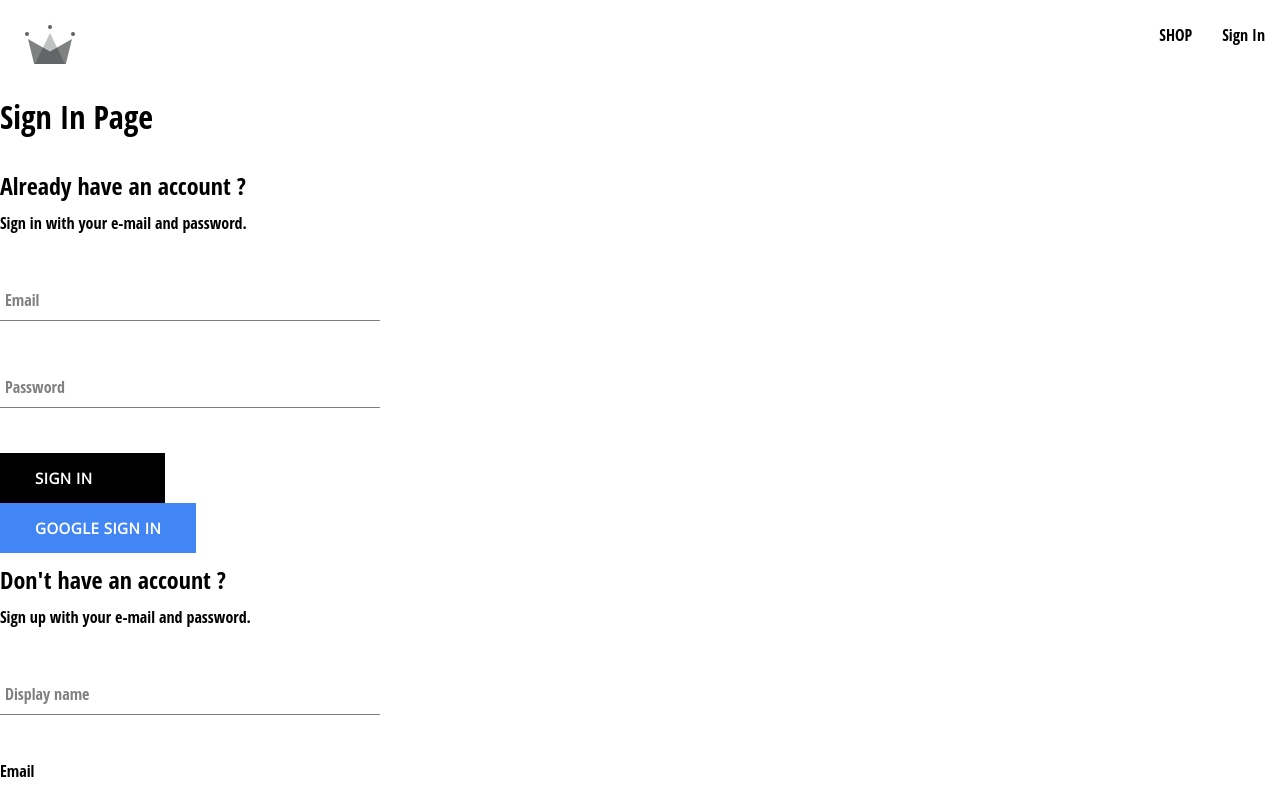
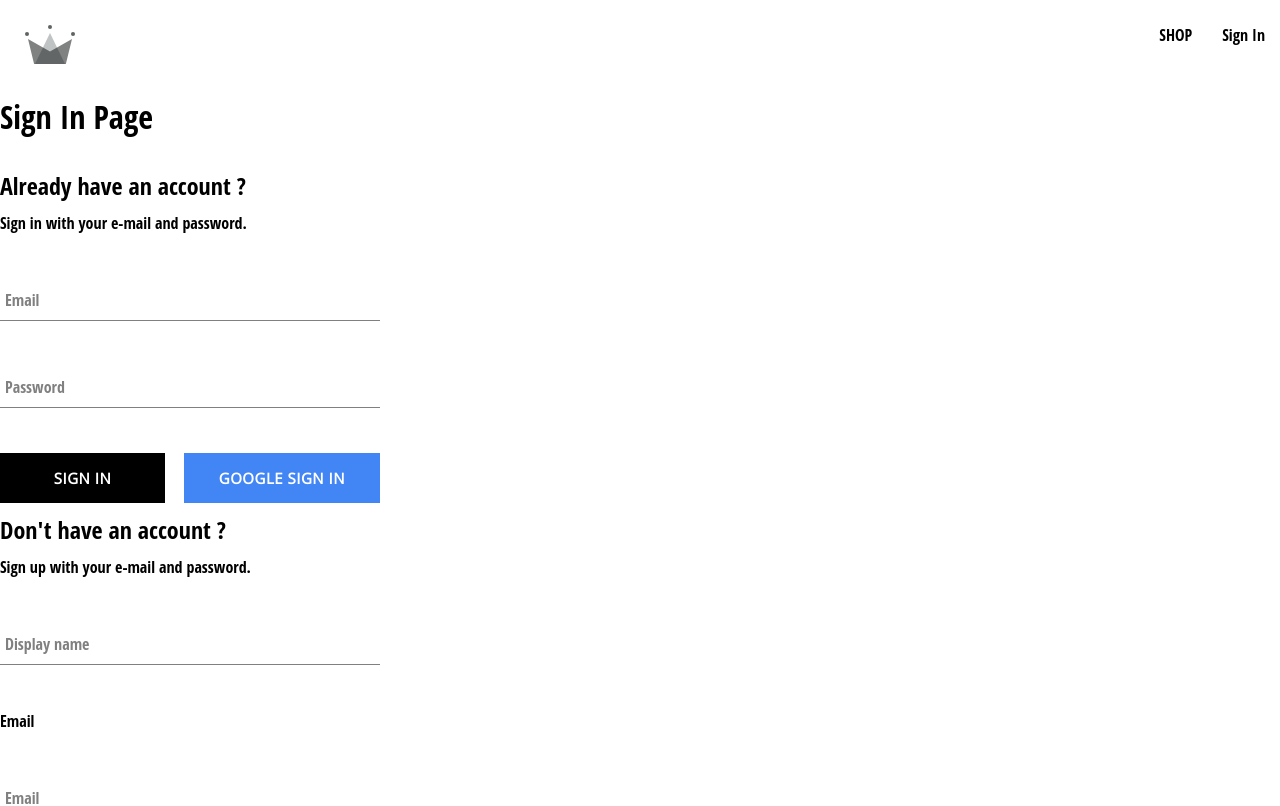
Before and after one commit to MuradEminov/e-commerce-platform, a React (Create React App) app: page /auth in a window 1280 px wide. Shown: the top 806 px of the page. Built offline with nearby package versions, Linux system fonts and the light colour scheme.

Commit message:
Styling has been done for button-container div

```diff
--- a/src/components/sign-in-form/sign-in-form.styles.scss
+++ b/src/components/sign-in-form/sign-in-form.styles.scss
@@ -8,7 +8,7 @@
  }
 }
 
-.button-container {
+.buttons-container {
    display: flex;
    justify-content: space-between;
 }
```
